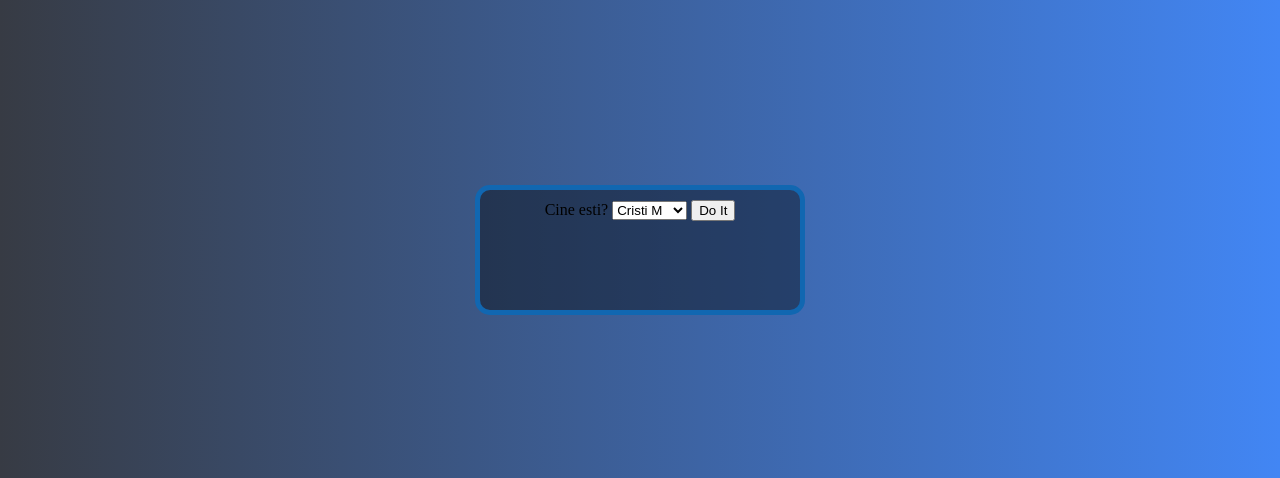
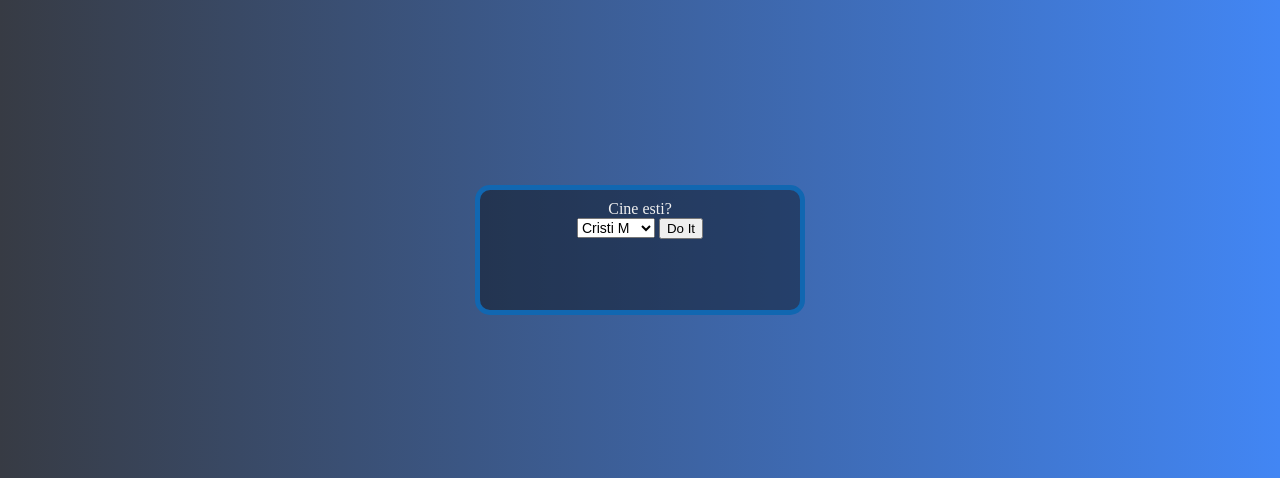
Before and after one commit to UnleashTheCode/intern, a PHP site: page /secret_santa.php in a window 1280 px wide. Shown: the part 150-628 px from the top of the page. Run offline with PHP 8.4, Linux system fonts and the light colour scheme; the visitor is signed in with stand-in values (Sample User, id 1).

Commit message:
bine_pe_php_teo

```diff
--- a/secret_santa.php
+++ b/secret_santa.php
@@ -40,7 +40,7 @@ echo '
     <body>
     <div>
     <form action="https://teodordan.dev/intern/secret_santa.php" method="post">
-        <label for="logat"> Cine esti?</label>
+        <label for="logat"> Cine esti?</label><br>
         <select name="logat">
             <option value ="Cristi M">Cristi M</option>
             <option value ="Roxana">Roxana</option>
--- a/secret_santa_css.css
+++ b/secret_santa_css.css
@@ -43,6 +43,10 @@ input:focus{
     outline: none;
 }
 
-h3 {
+label {
     color: rgb(240, 240, 240);
 }
+
+select {
+    font-size: 14px;
+}
```
